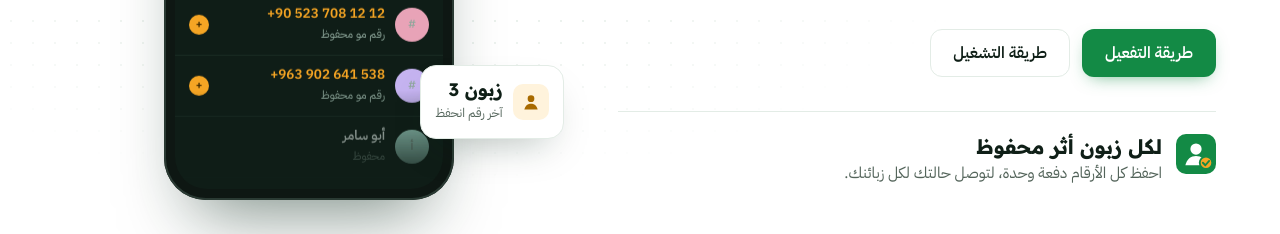
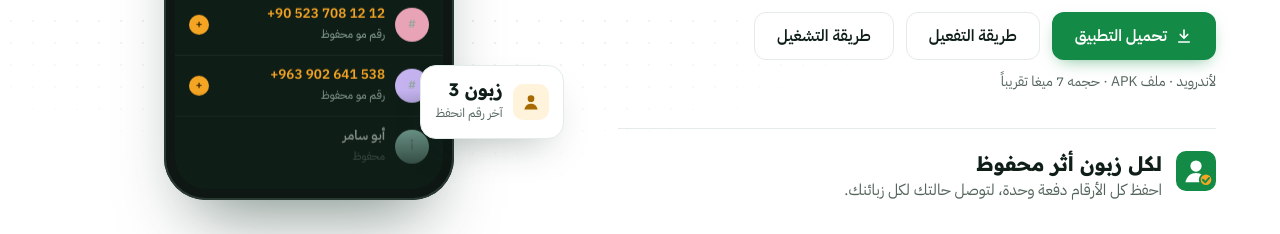
Before and after one commit to MMDmoeen/mmdmoeen.github.io, a plain HTML site: page index.html in a window 1280 px wide. Shown: the part 566-800 px from the top of the page. Drawn offline with Linux system fonts and the light colour scheme.

Commit message:
Add files via upload

```diff
--- a/index.html
+++ b/index.html
@@ -47,6 +47,8 @@ nav a.on{color:var(--gi);background:var(--pi)}
 .btn.line{border-color:var(--line);background:var(--bg);color:var(--ink)}
 .btn.line:hover{border-color:var(--g);color:var(--gi)}
 .btn:focus-visible{outline:3px solid var(--am);outline-offset:2px}
+@media (max-width:600px){.btns .btn.dl{flex:1 1 100%}.btns .btn.line{flex:1 1 0}}
+.dlnote{margin:10px 0 0;font-size:14px;color:var(--soft)}
 .btn.sm{min-height:40px;padding:0 16px;font-size:15px}
 .hero{position:relative;overflow:hidden;padding-top:clamp(40px,6vw,80px)}
 .hero::before{content:"";position:absolute;inset:0;background-image:radial-gradient(var(--line) 1.2px,transparent 1.2px);background-size:22px 22px;mask-image:radial-gradient(70% 60% at 30% 40%,#000 30%,transparent 75%);pointer-events:none}
@@ -209,9 +211,11 @@ footer .brand svg{width:28px;height:28px}
       <h1>مَعين: مساعدك بتنظيم العملاء. <em>احفظ أرقام زبائنك بكبسة وحدة</em></h1>
       <p class="lead">بتفتح المحادثات وبتنزل فيها، ومَعين بيلقط كل رقم مو محفوظ وبيحفظو بجهات الاتصال باسم بتختارو، بالعربي.</p>
       <div class="btns">
-        <a class="btn main" href="#pricing">طريقة التفعيل</a>
+        <a class="btn main dl" href="moeen.apk" download="moeen.apk"><svg viewBox="0 0 24 24" fill="none" stroke="currentColor" stroke-width="2.2" stroke-linecap="round" stroke-linejoin="round" aria-hidden="true"><path d="M12 4v11M7 10l5 5 5-5M5 20h14"/></svg>تحميل التطبيق</a>
+        <a class="btn line" href="#pricing">طريقة التفعيل</a>
         <a class="btn line" href="#how">طريقة التشغيل</a>
       </div>
+      <p class="dlnote">لأندرويد · ملف APK · حجمه 7 ميغا تقريباً</p>
       <div class="motto">
         <svg aria-hidden="true"><use href="#logo"/></svg>
         <div><b>لكل زبون أثر محفوظ</b><span>احفظ كل الأرقام دفعة وحدة، لتوصل حالتك لكل زبائنك.</span></div>
@@ -309,7 +313,7 @@ footer .brand svg{width:28px;height:28px}
       <h2>التفعيل بكود، متل ما بتشحن رصيد</h2>
       <p class="sub">ما بتحتاج بطاقة بنكية ولا متجر Google Play.</p>
       <ol>
-        <li><div><b>نزّل التطبيق من هالموقع</b><span>ملف APK مباشر، بيتحدّث من جوّا التطبيق.</span></div></li>
+        <li><div><b>نزّل التطبيق من هالموقع</b><span>ملف APK مباشر من زر «تحميل التطبيق» فوق.</span></div></li>
         <li><div><b>اشتري كود التفعيل</b><span>من عنا مباشرة أو من وكلائنا، بطرق الدفع المحلية.</span></div></li>
         <li><div><b>دخّل الكود بالتطبيق</b><span>وبتتفعّل كل المزايا فوراً.</span></div></li>
       </ol>
@@ -393,7 +397,7 @@ runFeed(document.getElementById('feed2'),document.querySelector('.auto'),false,4
 
 const wa=t=>'https://wa.me/905524488532?text='+encodeURIComponent('مرحبا، بدي اشتري باقة '+t+' لتطبيق مَعين');
 const plans=[
-  {n:'تجربة',p:'مجاناً',per:'',f:['لحد 20 رقم','التمرير بإيدك','قراءة من المحادثات'],b:'',btn:'نزّل وجرّب',href:'#buy',cls:'line'},
+  {n:'تجربة',p:'مجاناً',per:'',f:['لحد 20 رقم','التمرير بإيدك','قراءة من المحادثات'],b:'',btn:'نزّل وجرّب',href:'moeen.apk',cls:'line'},
   {n:'شهر',p:'4.99$',per:'بالشهر',f:['كل المزايا','التمرير التلقائي','أرقام بلا حدود'],b:'',btn:'اطلب الكود',href:wa('الشهر'),cls:'main'},
   {n:'3 أشهر',p:'12.99$',per:'كل 3 أشهر',f:['كل المزايا','التمرير التلقائي','أرقام بلا حدود'],b:'',btn:'اطلب الكود',href:wa('3 أشهر'),cls:'main'},
   {n:'سنة',p:'19.99$',per:'بالسنة',f:['كل المزايا','التمرير التلقائي','أرقام بلا حدود'],b:'الأوفر: أرخص من 4 أشهر',btn:'اطلب الكود',href:wa('السنة'),cls:'main'}
```
